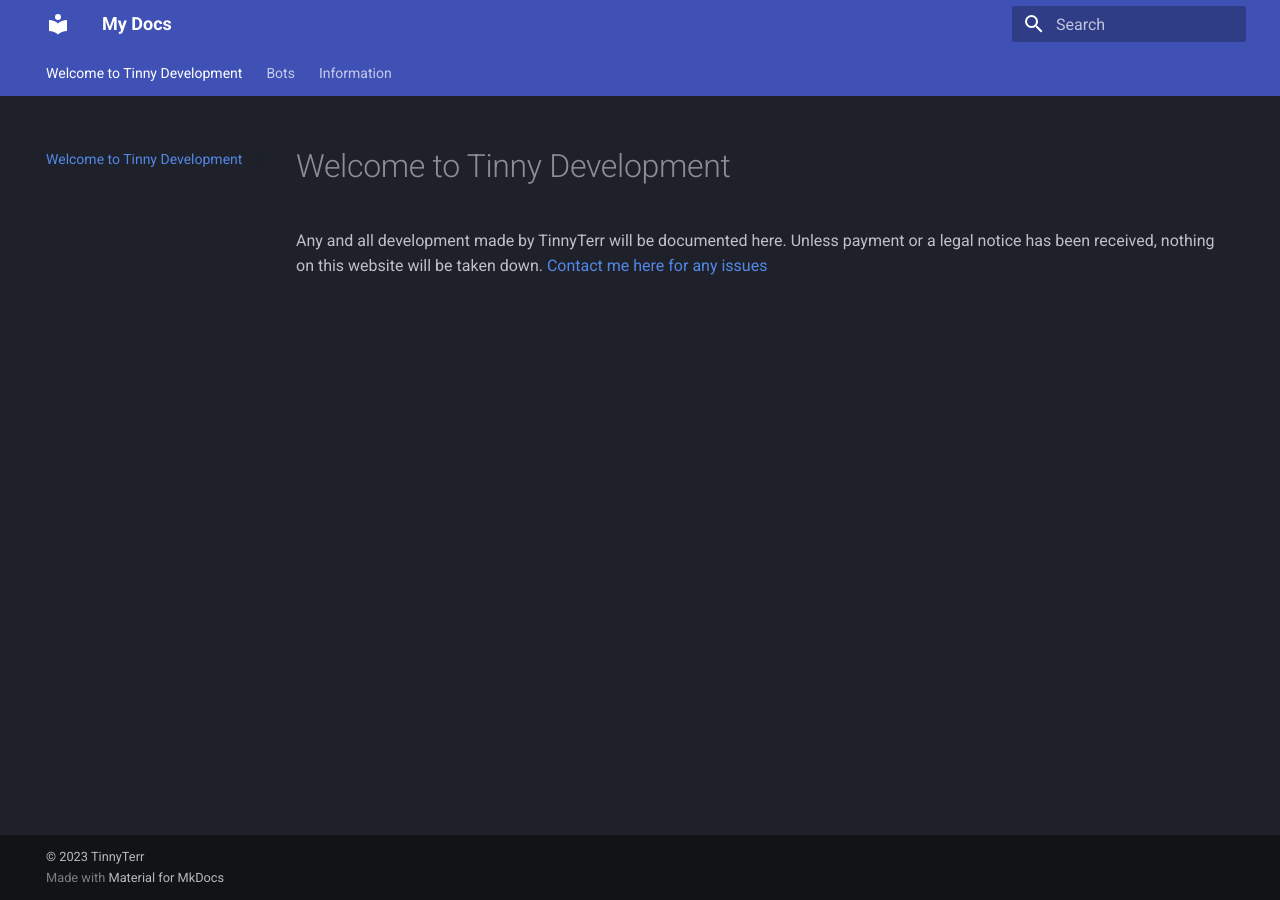
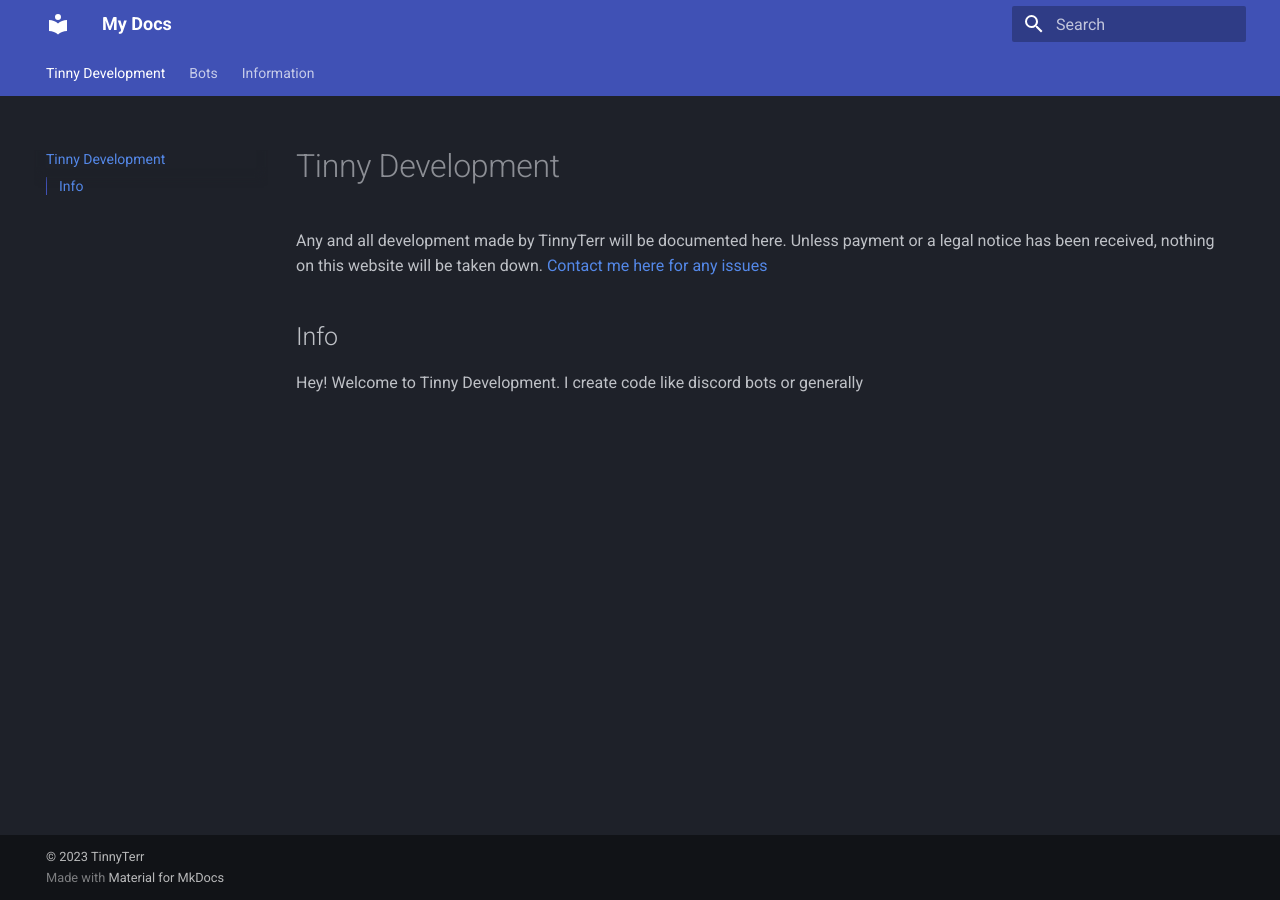
Before and after one commit to TinnyTerr/tinnyterr.github, an MkDocs documentation site: the page built from docs/index.md, in a window 1280 px wide. Built offline with MkDocs 1.6.1 and Material for MkDocs 9.7.7, drawn with Linux system fonts in a browser that asks for light colours.

```diff
--- a/docs/index.md
+++ b/docs/index.md
@@ -1,7 +1,7 @@
-# Welcome to Tinny Development
+# Tinny Development
 
-Any and all development made by TinnyTerr
-will be documented here. Unless payment or
-a legal notice has been received, nothing
-on this website will be taken down.
-[Contact me here for any issues](Information/contact.md)
+Any and all development made by TinnyTerr will be documented here. Unless payment or a legal notice has been received, nothing on this website will be taken down. [Contact me here for any issues](Information/contact.md)
+
+## Info
+
+Hey! Welcome to Tinny Development. I create code like discord bots or generally
```
Also changed, not shown: README.md (+2 -0 lines), docs/Bots/FAQ.md (added, +7 -0 lines), docs/Bots/index.md (+2 -7 lines).
